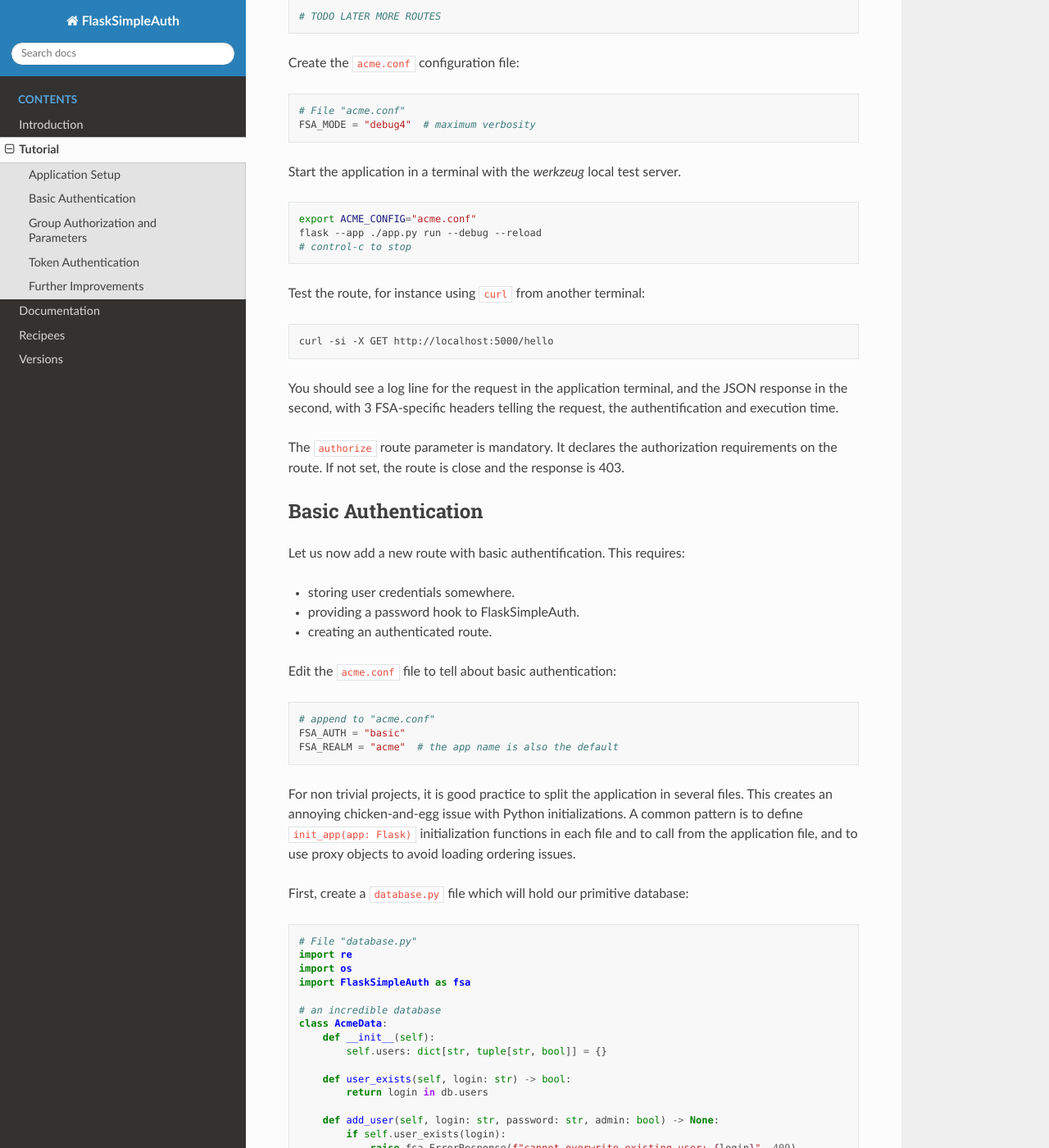
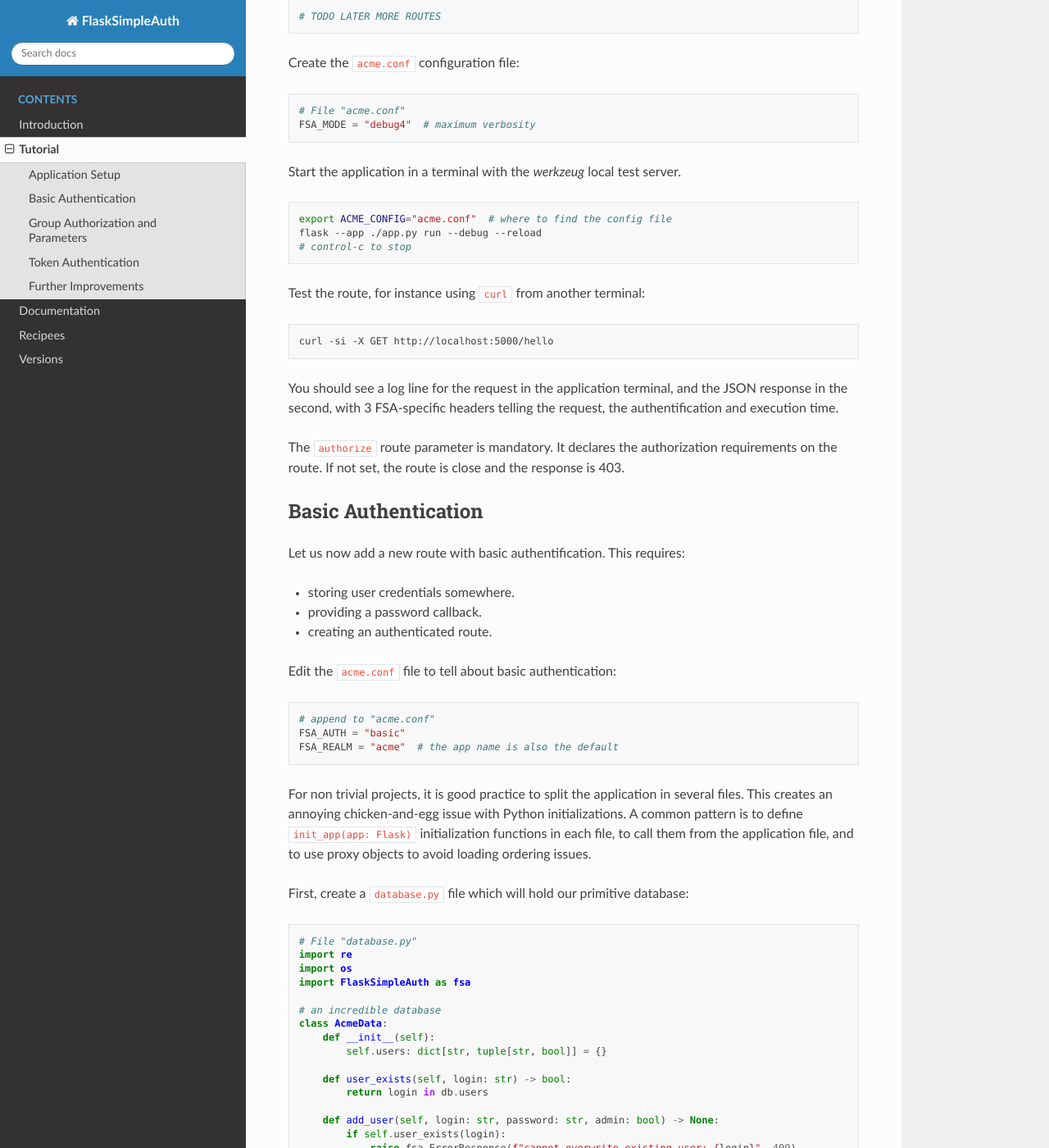
Before and after one commit to zx80/flask-simple-auth, a Sphinx documentation site: the page built from docs/TUTORIAL.md, in a window 1280 px wide and 1400 px high, scrolled down 957 px. Shown: the whole window at 82% size. Built offline with Sphinx 7.4.7 and the Read the Docs theme 2.0.0, drawn with Linux system fonts in a browser that asks for light colours; pages that are not in the unit, such as notebooks, are missing from menus; some of the changed text lies outside the part shown.

Commit message:
improve tutorial text

````diff
--- a/docs/TUTORIAL.md
+++ b/docs/TUTORIAL.md
@@ -56,7 +56,7 @@ FSA_MODE = "debug4"  # maximum verbosity
 Start the application in a terminal with the *werkzeug* local test server.
 
 ```shell
-export ACME_CONFIG="acme.conf"
+export ACME_CONFIG="acme.conf"  # where to find the config file
 flask --app ./app.py run --debug --reload
 # control-c to stop
 ```
@@ -81,7 +81,7 @@ Let us now add a new route with basic authentification.
 This requires:
 
 - storing user credentials somewhere.
-- providing a password hook to FlaskSimpleAuth.
+- providing a password callback.
 - creating an authenticated route.
 
 Edit the `acme.conf` file to tell about basic authentication:
@@ -95,7 +95,7 @@ FSA_REALM = "acme"  # the app name is also the default
 For non trivial projects, it is good practice to split the application in
 several files. This creates an annoying chicken-and-egg issue with Python
 initializations. A common pattern is to define `init_app(app: Flask)`
-initialization functions in each file and to call from the application file,
+initialization functions in each file, to call them from the application file,
 and to use proxy objects to avoid loading ordering issues.
 
 First, create a `database.py` file which will hold our primitive database:
@@ -197,8 +197,8 @@ curl -si -X GET -u "acme:$ACME_ADMIN_PASS" http://localhost:5000/hello-me  # 200
 
 ## Group Authorization and Parameters
 
-For group authorization, a hook must be provided to tell whether a user belongs
-to a group.
+For group authorization, a callback function must be provided to tell whether a
+user belongs to a group.
 
 Edit `auth.py`:
 
@@ -215,6 +215,7 @@ def user_in_group(user: str, group: str) -> bool:
     # register group hook
     app.user_in_group(user_in_group)
 ```
+
 Then edit `app.py` to create a route reserved to admins which inserts new users:
 
 ```python
````
Also changed, not shown: other parts of docs/TUTORIAL.md (+5 -3 lines).
